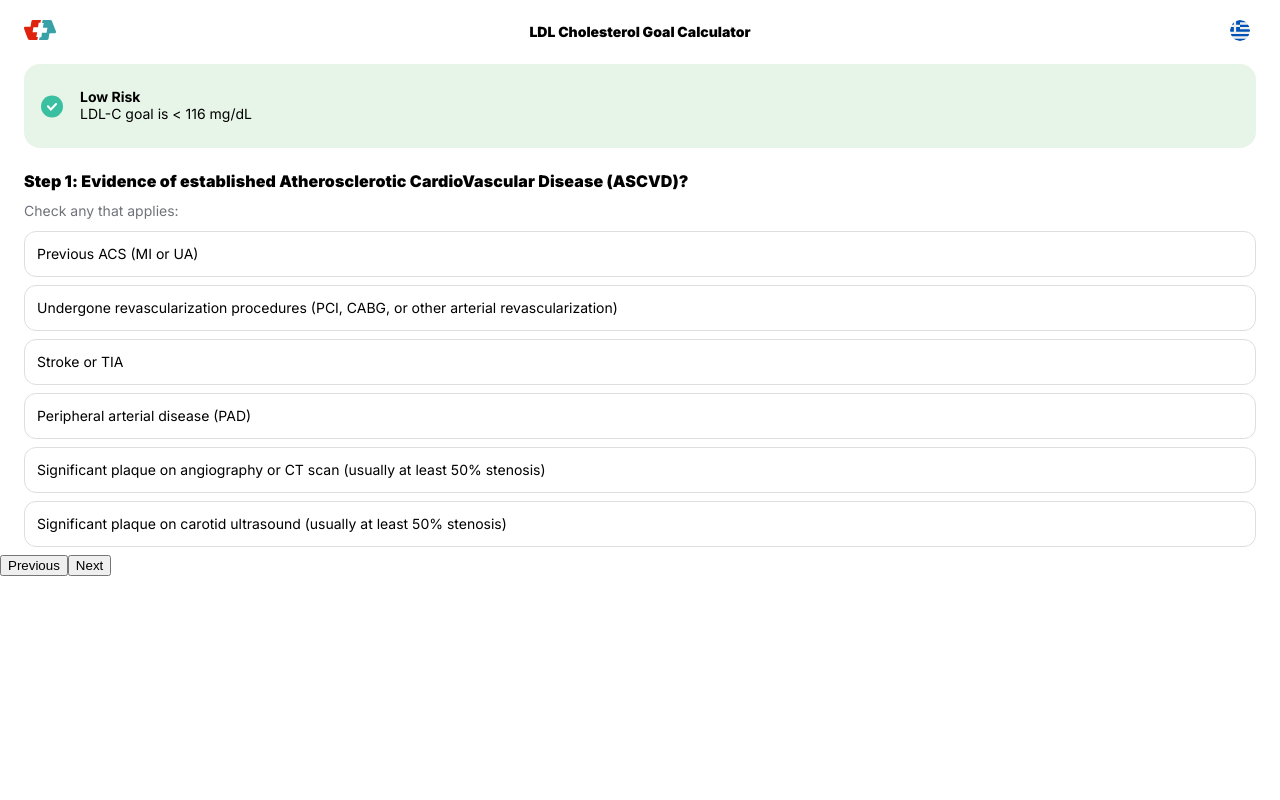
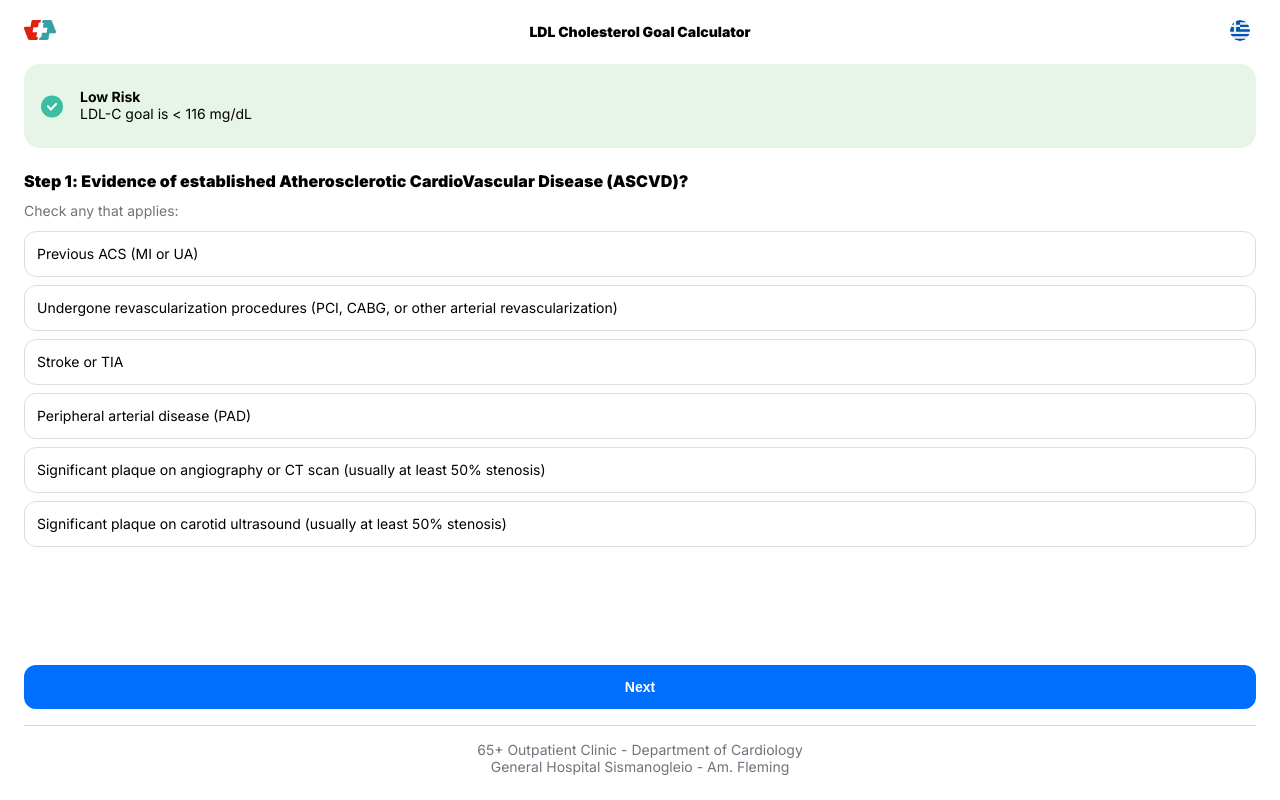
Before and after one commit to AlekosDordas/ldl-cholesterol-goal-calculator, a React (Create React App) app: page / in a window 1280 px wide. Built offline with nearby package versions, Linux system fonts and the light colour scheme.

Commit message:
Styles footer

```diff
--- a/public/index.html
+++ b/public/index.html
@@ -20,7 +20,7 @@
 
 <body>
   <noscript>You need to enable JavaScript to run this app.</noscript>
-  <div id="root"></div>
+  <div id="root" class="page"></div>
   <!--
       This HTML file is a template.
       If you open it directly in the browser, you will see an empty page.
--- a/src/App.js
+++ b/src/App.js
@@ -7,9 +7,10 @@ import AscvdStep from "./components/steps/ascvd-step"
 import DmStep from "./components/steps/dm-step"
 import CkdStep from "./components/steps/ckd-step"
 import AdditionalDataStep from "./components/steps/additional-data-step"
+import Footer from "./components/footer"
 
 function App() {
-  const { setStepOrder, nextStep, previousStep } = useStep()
+  const { setStepOrder } = useStep()
 
   useEffect(() => {
     setStepOrder(["ascvd", "dm", "ckd", "additionalData"])
@@ -32,12 +33,8 @@ function App() {
         <Step id="additionalData">
           <AdditionalDataStep />
         </Step>
-        <Step id="finish">Finish</Step>
       </main>
-      <footer>
-        <button onClick={previousStep}>Previous</button>
-        <button onClick={nextStep}>Next</button>
-      </footer>
+      <Footer />
     </>
   )
 }
--- /dev/null
+++ b/src/components/footer/footer.scss
@@ -0,0 +1,48 @@
+.Footer {
+  position: relative;
+  margin-top: auto;
+  padding: var(--side-paddings);
+
+  &__nav {
+    display: flex;
+    gap: 8px;
+
+    &-button {
+      flex-grow: 1;
+      appearance: none;
+      border-radius: 12px;
+      padding: 12px;
+      font-size: var(--main-text-fs);
+      font-weight: 700;
+      display: flex;
+      justify-content: center;
+      align-items: center;
+      background: none;
+      border: 2px solid #006ffd;
+      color: #006ffd;
+      cursor: pointer;
+      transition: transform 0.1s ease-in-out;
+
+      &--primary {
+        background-color: #006ffd;
+        color: white;
+      }
+
+      &:active {
+        transform: scale(0.99);
+      }
+    }
+  }
+
+  hr {
+    margin: 16px 0;
+    border: none;
+    border-top: 1px solid #d4d6dd;
+  }
+
+  &__credits {
+    text-align: center;
+    font-size: var(--main-text-fs);
+    color: #71727a;
+  }
+}
--- /dev/null
+++ b/src/components/footer/index.jsx
@@ -0,0 +1,36 @@
+import { useStep } from "../../providers/step"
+import { useLanguage } from "../../providers/language"
+import "./footer.scss"
+
+const Footer = () => {
+  const { nextStep, previousStep, isFirst, isLast } = useStep()
+  const { translatedContent: texts } = useLanguage()
+
+  return (
+    <footer className="Footer">
+      <nav className="Footer__nav">
+        {!isFirst && (
+          <button className="Footer__nav-button" onClick={previousStep}>
+            {texts.previousLabel}
+          </button>
+        )}
+        <button
+          className="Footer__nav-button Footer__nav-button--primary"
+          onClick={nextStep}
+        >
+          {!isLast ? texts.nextLabel : texts.finishLabel}
+        </button>
+      </nav>
+      <hr />
+      <div className="Footer__credits">
+        <span>
+          {texts.creditsLine1}
+          <br />
+          {texts.creditsLine2}
+        </span>
+      </div>
+    </footer>
+  )
+}
+
+export default Footer
--- a/src/components/shared/checkbox/checkbox.scss
+++ b/src/components/shared/checkbox/checkbox.scss
@@ -18,6 +18,12 @@
     margin-bottom: 8px;
     border: 1px solid #dedede;
     cursor: pointer;
+    transition: transform 0.1s ease-in-out;
+    user-select: none;
+
+    &:active {
+      transform: scale(0.99);
+    }
   }
 
   &__icon {
--- a/src/data/translations.json
+++ b/src/data/translations.json
@@ -2,8 +2,8 @@
   "nextLabel": {
     "en": "Next"
   },
-  "backLabel": {
-    "en": "Back"
+  "previousLabel": {
+    "en": "Previous"
   },
   "finishLabel": {
     "en": "Finish"
@@ -166,5 +166,11 @@
   },
   "tenYearRiskTitle": {
     "en": "10 year risk of CV event"
+  },
+  "creditsLine1": {
+    "en": "65+ Outpatient Clinic - Department of Cardiology"
+  },
+  "creditsLine2": {
+    "en": "General Hospital Sismanogleio - Am. Fleming"
   }
 }
--- a/src/index.scss
+++ b/src/index.scss
@@ -19,6 +19,17 @@ body {
   box-sizing: border-box;
 }
 
+html,
+body,
+.page {
+  height: 100%;
+}
+
+.page {
+  display: flex;
+  flex-direction: column;
+}
+
 main {
   padding: 0 var(--side-paddings);
 }
--- a/src/providers/step.js
+++ b/src/providers/step.js
@@ -4,6 +4,7 @@ import {
   useContext,
   useEffect,
   useCallback,
+  useMemo,
 } from "react"
 import { useRisk } from "./risk"
 
@@ -36,9 +37,19 @@ export const StepProvider = ({ children }) => {
     }
   }, [step, stepOrder])
 
+  const isFirst = useMemo(
+    () => stepOrder?.indexOf(step) === 0,
+    [step, stepOrder]
+  )
+
+  const isLast = useMemo(
+    () => stepOrder?.indexOf(step) === stepOrder?.length - 1 || risk >= 4,
+    [risk, step, stepOrder]
+  )
+
   return (
     <StepContext.Provider
-      value={{ step, setStepOrder, nextStep, previousStep }}
+      value={{ step, setStepOrder, nextStep, previousStep, isFirst, isLast }}
     >
       {children}
     </StepContext.Provider>
```
